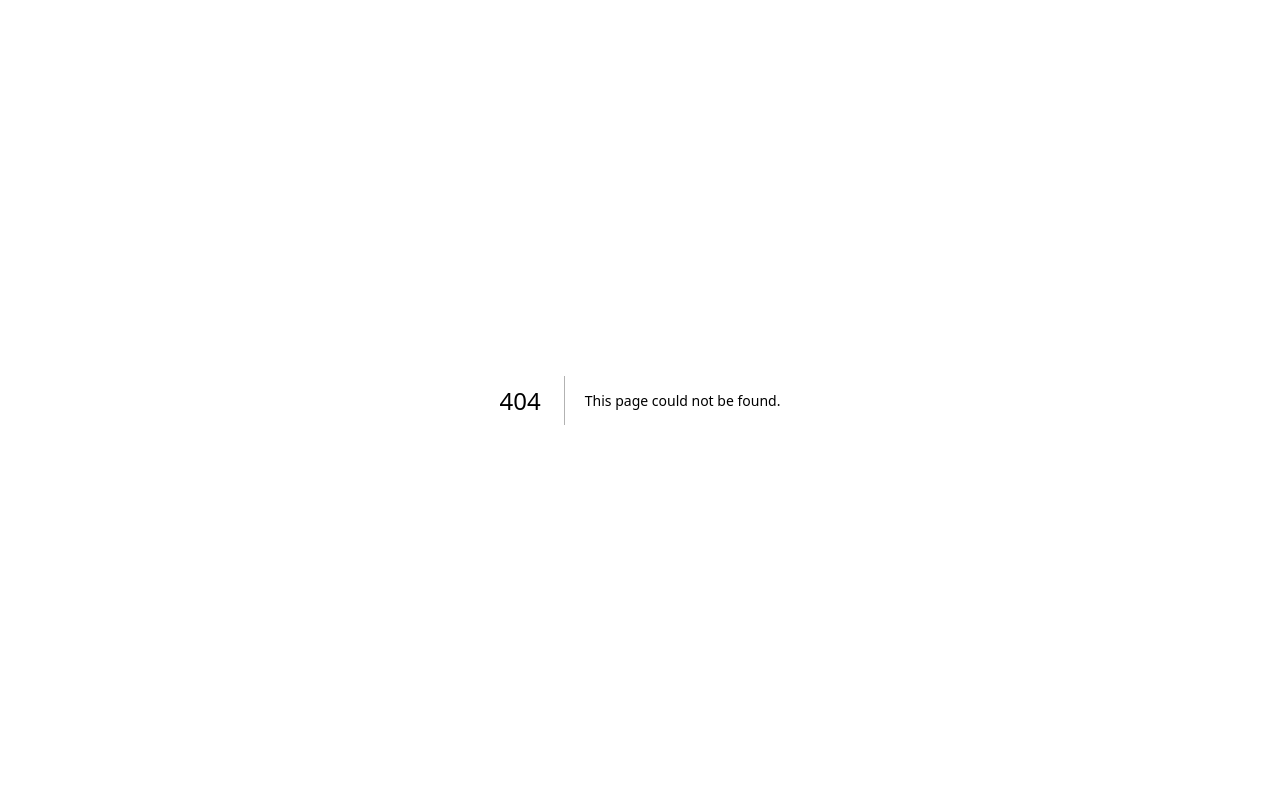
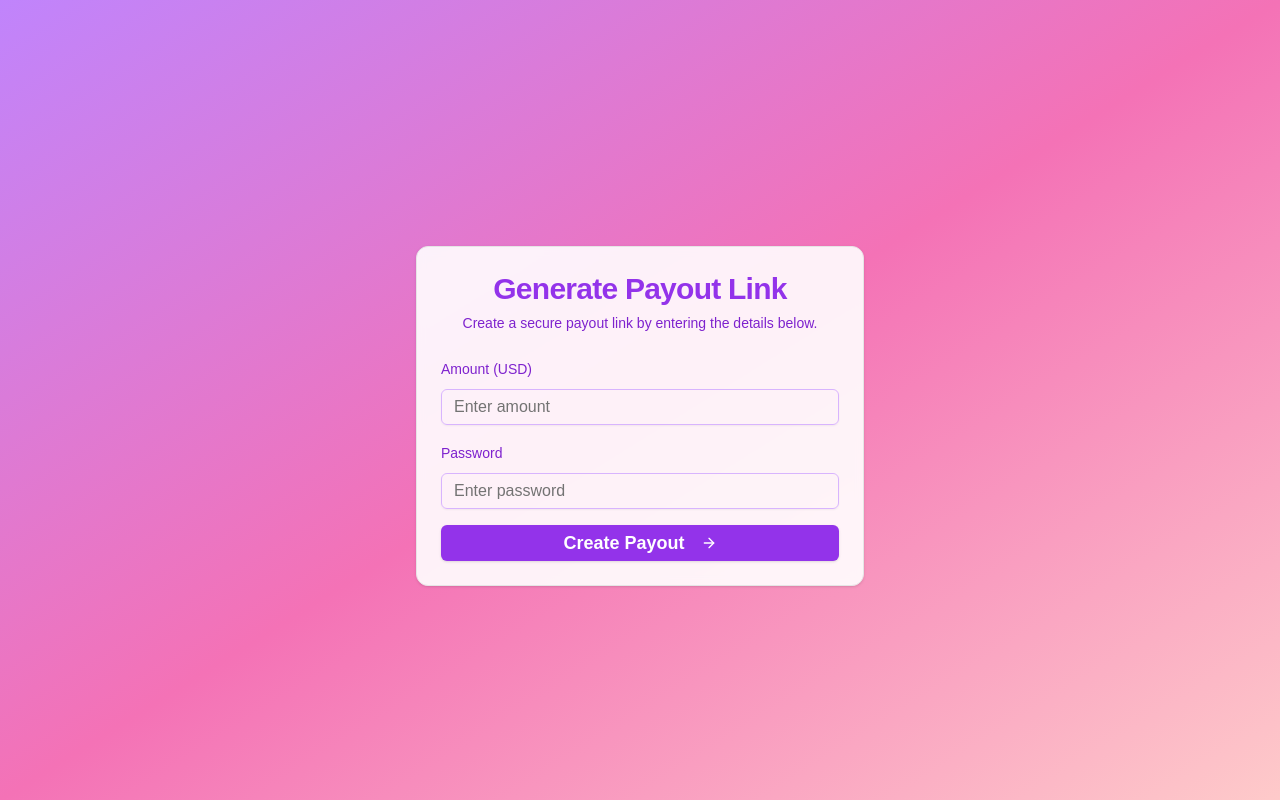
Before and after one commit to abelzach/TokenTrove, a Next.js app: page /payout in a window 1280 px wide. Before the commit this address had no page. Built offline with nearby package versions, Linux system fonts and the light colour scheme.

Commit message:
Created create payout page for metamask flow

```diff
--- /dev/null
+++ b/src/app/payout/actions/createPayout.ts
@@ -0,0 +1,15 @@
+'use server'
+
+import { nanoid } from 'nanoid'
+
+export async function createPayout(formData: FormData) {
+  const amount = formData.get('amount') as string
+  const tokenAddress = formData.get('tokenAddress') as string
+  const password = formData.get('password') as string
+
+  const hash = nanoid(10)
+
+  const payoutLink = `/payout/${hash}`
+
+  return { success: true, payoutLink }
+}
--- /dev/null
+++ b/src/app/payout/page.tsx
@@ -0,0 +1,97 @@
+"use client";
+
+import { useState } from "react";
+import { createPayout } from "./actions/createPayout";
+import { Button } from "@/components/ui/button";
+import { Input } from "@/components/ui/input";
+import { Label } from "@/components/ui/label";
+import {
+  Card,
+  CardHeader,
+  CardTitle,
+  CardDescription,
+  CardContent,
+  CardFooter,
+} from "@/components/ui/card";
+import { ArrowRight, Copy } from "lucide-react";
+
+export default function PayoutLinkGenerator() {
+  const [generatedLink, setGeneratedLink] = useState<string | null>(null);
+
+  return (
+    <div className="min-h-screen bg-gradient-to-br from-purple-400 via-pink-400 to-red-200 flex flex-col">
+      <header className="p-4 flex justify-between items-center"></header>
+      <div className="h-full from-purple-400 via-pink-500 to-red-500 flex items-center justify-center p-4 grow">
+        <Card className="w-full max-w-md bg-white/90 backdrop-blur-sm">
+          <CardHeader className="text-center">
+            <CardTitle className="text-3xl font-extrabold text-purple-600">
+              Generate Payout Link
+            </CardTitle>
+            <CardDescription className="text-purple-700">
+              Create a secure payout link by entering the details below.
+            </CardDescription>
+          </CardHeader>
+          <CardContent>
+            <form className="space-y-4">
+              <div className="space-y-2">
+                <Label htmlFor="amount" className="text-purple-700">
+                  Amount (USD)
+                </Label>
+                <Input
+                  type="number"
+                  id="amount"
+                  name="amount"
+                  placeholder="Enter amount"
+                  required
+                  className="border-purple-300 text-black focus:border-purple-500 focus:ring-purple-500"
+                />
+              </div>
+              <div className="space-y-2">
+                <Label htmlFor="password" className="text-purple-700">
+                  Password
+                </Label>
+                <Input
+                  type="password"
+                  id="password"
+                  name="password"
+                  placeholder="Enter password"
+                  required
+                  className="border-purple-300 focus:border-purple-500 focus:ring-purple-500"
+                />
+              </div>
+              <Button
+                type="submit"
+                className="w-full text-lg font-extrabold bg-purple-600 hover:bg-purple-700 text-white transition-colors duration-300 flex items-center justify-center space-x-2"
+              >
+                <span>Create Payout</span>
+                <ArrowRight className="w-4 h-4" />
+              </Button>
+            </form>
+          </CardContent>
+          {generatedLink && (
+            <CardFooter className="flex flex-col items-start space-y-4">
+              <h3 className="font-semibold text-purple-700">
+                Generated Payout Link:
+              </h3>
+              <div className="p-3 bg-purple-100 rounded-md w-full break-all text-purple-800">
+                {`${window.location.origin}${generatedLink}`}
+              </div>
+              <Button
+                onClick={() =>
+                  navigator.clipboard.writeText(
+                    `${window.location.origin}${generatedLink}`
+                  )
+                }
+                variant="outline"
+                className="w-full border-purple-500 text-purple-600 hover:bg-purple-100 transition-colors duration-300 flex items-center justify-center space-x-2"
+              >
+                <span>Copy Link</span>
+                <Copy className="w-4 h-4" />
+              </Button>
+            </CardFooter>
+          )}
+        </Card>
+      </div>
+    </div>
+  );
+}
```
